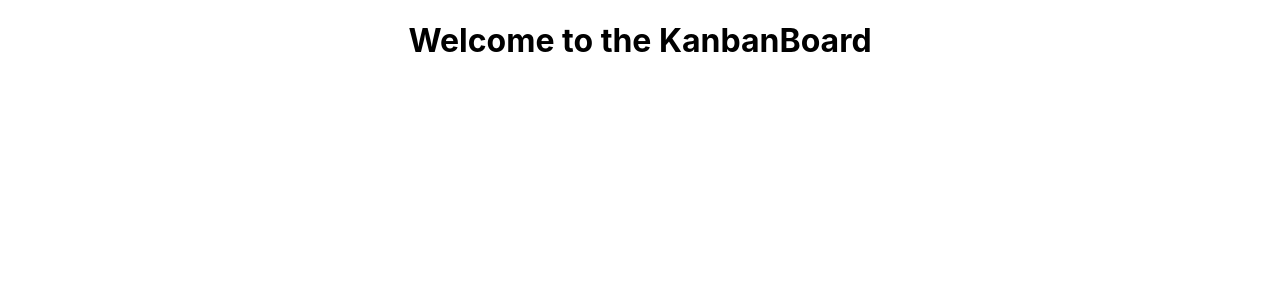
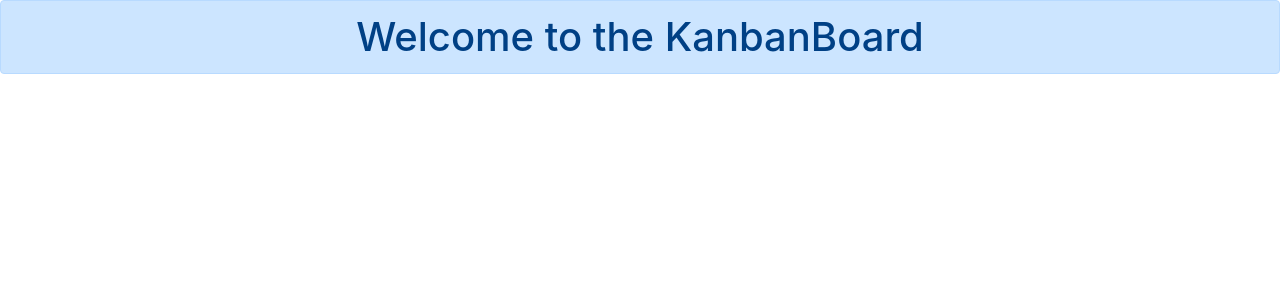
Before and after one commit to adnaneaabbar/KanbanBoard, a React (Create React App) app in the folder frontend/kanbanboard/: page / in a window 1280 px wide. Shown: the top 300 px of the page. Built offline with nearby package versions, Linux system fonts and the light colour scheme.

Commit message:
installing dependencies

```diff
--- a/frontend/kanbanboard/src/App.js
+++ b/frontend/kanbanboard/src/App.js
@@ -1,10 +1,11 @@
 import React from 'react';
 import './App.css';
+import 'bootstrap/dist/css/bootstrap.min.css';
 
 function App() {
     return (
         <div className='App'>
-            <h1>Welcome to the KanbanBoard</h1>
+            <h1 className='alert alert-primary'>Welcome to the KanbanBoard</h1>
         </div>
     );
 }
```
Also changed, not shown: frontend/kanbanboard/package.json (+7 -1 lines), frontend/kanbanboard/src/logo.svg (deleted), 1 other file (tests, documents, lock files or other folders).
